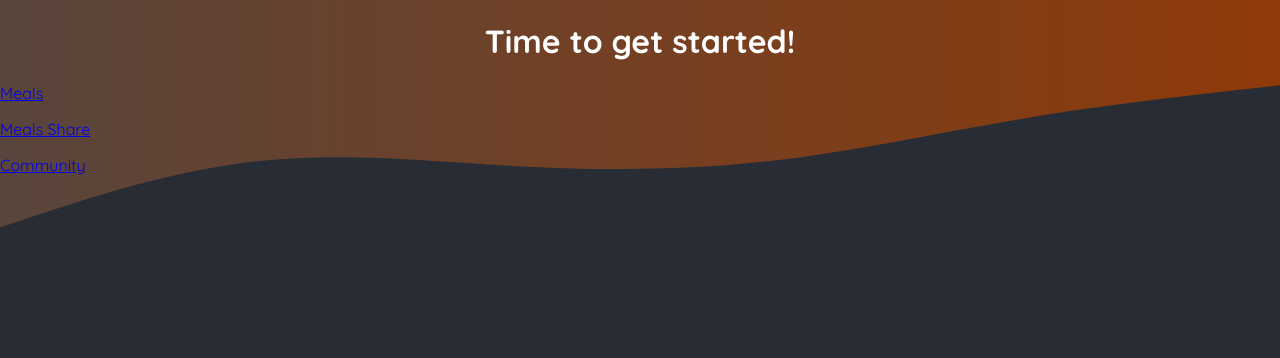
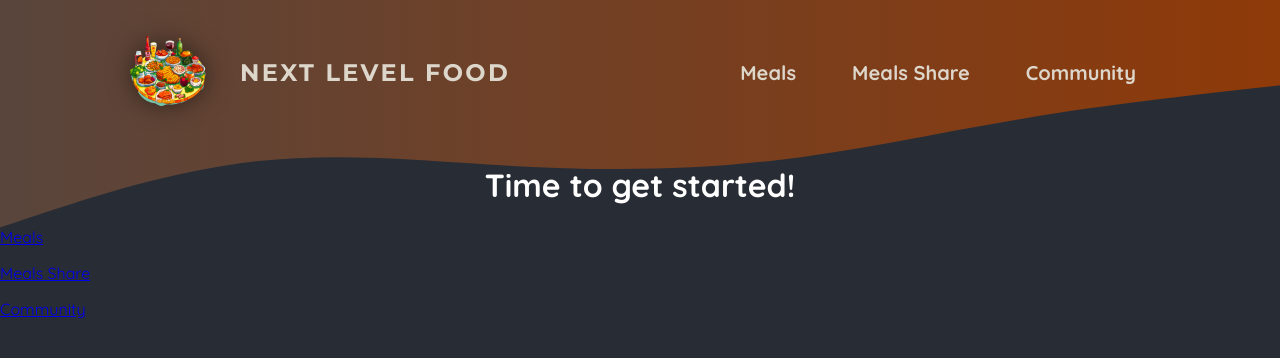
Before and after one commit to iffi47/05-onwards-foodies-starting-project, a Next.js app: page / in a window 1280 px wide. Shown: the top 358 px of the page. Built offline with nearby package versions, Linux system fonts and the light colour scheme.

Commit message:
add MainHeader component and update layout to include it

```diff
--- a/app/layout.js
+++ b/app/layout.js
@@ -1,8 +1,9 @@
-import './globals.css';
+import MainHeader from "@/components/main-header";
+import "./globals.css";
 
 export const metadata = {
-  title: 'NextLevel Food',
-  description: 'Delicious meals, shared by a food-loving community.',
+ title: "NextLevel Food",
+ description: "Delicious meals, shared by a food-loving community.",
 };
 
 export default function RootLayout({ children }) {
@@ -10,26 +11,32 @@ export default function RootLayout({ children }) {
   <html lang="en">
    <body>
     <div className="header-background">
-          <svg xmlns="http://www.w3.org/2000/svg" viewBox="0 0 1440 320">
+     <svg
+      xmlns="http://www.w3.org/2000/svg"
+      viewBox="0 0 1440 320">
       <defs>
-              <linearGradient id="gradient" x1="0%" y1="0%" x2="100%" y2="0%">
+       <linearGradient
+        id="gradient"
+        x1="0%"
+        y1="0%"
+        x2="100%"
+        y2="0%">
         <stop
          offset="0%"
-                  style={{ stopColor: '#59453c', stopOpacity: '1' }}
+         style={{ stopColor: "#59453c", stopOpacity: "1" }}
         />
         <stop
          offset="100%"
-                  style={{ stopColor: '#8f3a09', stopOpacity: '1' }}
+         style={{ stopColor: "#8f3a09", stopOpacity: "1" }}
         />
        </linearGradient>
       </defs>
       <path
        fill="url(#gradient)"
-              d="M0,256L48,240C96,224,192,192,288,181.3C384,171,480,181,576,186.7C672,192,768,192,864,181.3C960,171,1056,149,1152,133.3C1248,117,1344,107,1392,101.3L1440,96L1440,0L1392,0C1344,0,1248,0,1152,0C1056,0,960,0,864,0C768,0,672,0,576,0C480,0,384,0,288,0C192,0,96,0,48,0L0,0Z"
-            ></path>
+       d="M0,256L48,240C96,224,192,192,288,181.3C384,171,480,181,576,186.7C672,192,768,192,864,181.3C960,171,1056,149,1152,133.3C1248,117,1344,107,1392,101.3L1440,96L1440,0L1392,0C1344,0,1248,0,1152,0C1056,0,960,0,864,0C768,0,672,0,576,0C480,0,384,0,288,0C192,0,96,0,48,0L0,0Z"></path>
      </svg>
     </div>
-
+    <MainHeader />
     {children}
    </body>
   </html>
--- /dev/null
+++ b/components/main-header.js
@@ -0,0 +1,42 @@
+import Link from "next/link";
+import logoImg from "@/assets/logo.png";
+import classes from "./main-header.module.css";
+
+export default function MainHeader() {
+ const pages = [
+  {
+   title: "Meals",
+   route: "/meals",
+  },
+  {
+   title: "Meals Share",
+   route: "/meals/share",
+  },
+  {
+   title: "Community",
+   route: "/community",
+  },
+ ];
+ return (
+  <>
+   <header className={classes.header}>
+    <Link className={classes.logo} href="/">
+     <img
+      src={logoImg.src}
+      alt="logo-img"
+     />
+     Next Level Food
+    </Link>
+    <nav className={classes.nav}>
+     <ul>
+      {pages.map((page) => (
+       <li key={page.title}>
+        <Link href={page.route}>{page.title}</Link>
+       </li>
+      ))}
+     </ul>
+    </nav>
+   </header>
+  </>
+ );
+}
--- /dev/null
+++ b/components/main-header.module.css
@@ -0,0 +1,67 @@
+.header {
+  display: flex;
+  justify-content: space-between;
+  align-items: center;
+  padding: 2rem 1rem;
+}
+
+@media (min-width: 768px) {
+  .header {
+    padding: 2rem 10%;
+  }
+}
+
+.nav ul {
+  list-style: none;
+  margin: 0;
+  padding: 0;
+  display: flex;
+  gap: 1.5rem;
+  /* font-family: 'Montserrat', sans-serif; */
+  font-size: 1.25rem;
+}
+
+.nav a {
+  text-decoration: none;
+  color: #ddd6cb;
+  font-weight: bold;
+  padding: 0.5rem 1rem;
+  border-radius: 0.5rem;
+}
+
+.nav a:hover,
+.nav a:active {
+  background: linear-gradient(90deg, #ff8a05, #f9b331);
+  background-clip: text;
+  -webkit-background-clip: text;
+  -webkit-text-fill-color: transparent;
+  text-shadow: 0 0 18px rgba(248, 190, 42, 0.8);
+}
+
+.active {
+  background: linear-gradient(90deg, #ff8a05, #f9b331);
+  background-clip: text;
+  -webkit-background-clip: text;
+  -webkit-text-fill-color: transparent;
+}
+
+.logo {
+  display: flex;
+  align-items: center;
+  justify-content: center;
+  gap: 2rem;
+  text-decoration: none;
+  color: #ddd6cb;
+  font-weight: bold;
+  font-family: 'Montserrat', sans-serif;
+  letter-spacing: 0.15rem;
+  text-transform: uppercase;
+  font-size: 1.5rem;
+}
+
+.logo img {
+  width: 5rem;
+  height: 5rem;
+  object-fit: contain;
+  filter: drop-shadow(0 0 0.75rem rgba(0, 0, 0, 0.5));
+}
```
Lines whose indentation alone changed are shown as unchanged.
